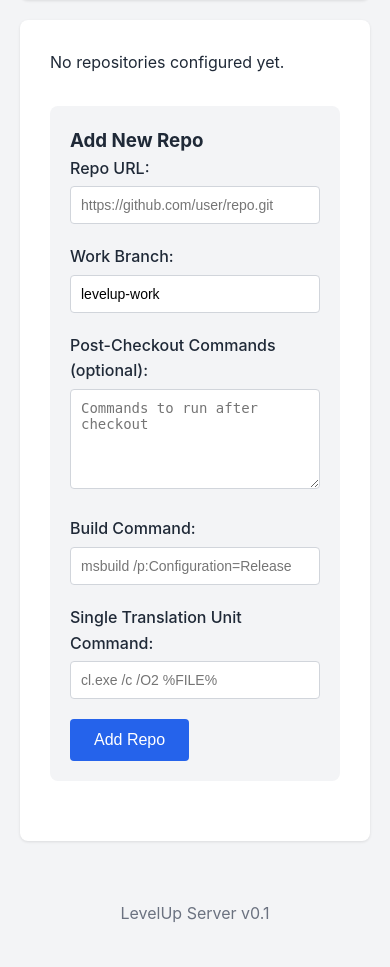
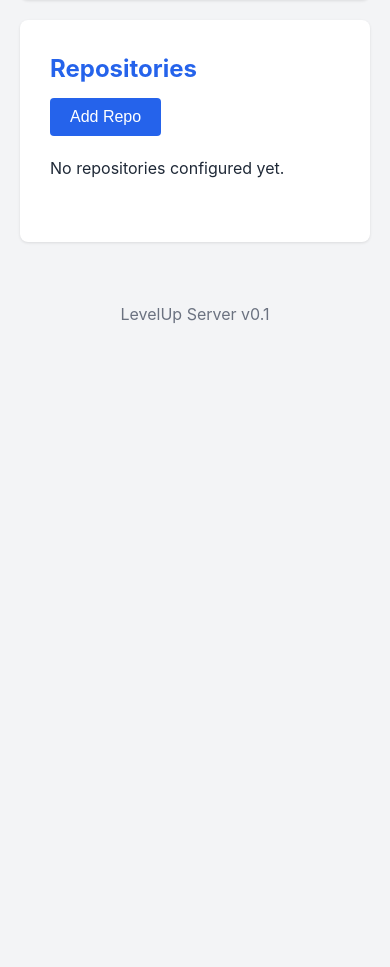
Before and after one commit to BjarneHelgesen/LevelUp, a Flask app: page / in a window 390 px wide. Shown: the part 268-1235 px from the top of the page. After the commit the page ends 591 px from the top, so only its background shows below. Run offline with Flask 3, Linux system fonts and the light colour scheme; data that the repository does not hold is empty; parts of the project's set-up code (start-up, migrations or seed data) failed here and were passed over.

Commit message:
Add modal dialog for adding repositories
Replaced the inline form on the Repos page with a clean "Add Repo" button
that opens a modal dialog. This provides a cleaner, more focused UI.

Changes:
- Added "Add Repo" button in repos header
- Created modal dialog with repo form
- Added modal CSS with fade-in/slide-down animations
- Implemented modal open/close functionality
- Modal closes on: X button, Cancel button, Escape key, outside click
- Form resets when modal closes
- Successfully submitted forms close the modal automatically

Result: Cleaner repos page with modern modal interaction pattern.

🤖 Generated with [Claude Code](https://claude.com/claude-code)

Co-Authored-By: Claude <noreply@anthropic.com>

```diff
--- a/static/css/style.css
+++ b/static/css/style.css
@@ -440,6 +440,147 @@ footer {
     100% { transform: rotate(360deg); }
 }
 
+/* Repos Header */
+.repos-header {
+    display: flex;
+    justify-content: space-between;
+    align-items: center;
+    margin-bottom: 20px;
+}
+
+.repos-header h2 {
+    margin: 0;
+    color: var(--primary-color);
+}
+
+/* Primary Button */
+.primary-btn {
+    background-color: var(--primary-color);
+    color: white;
+    border: none;
+    padding: 10px 20px;
+    border-radius: 4px;
+    cursor: pointer;
+    font-size: 16px;
+    transition: background-color 0.2s, transform 0.1s;
+}
+
+.primary-btn:hover {
+    background-color: #1d4ed8;
+    transform: translateY(-1px);
+}
+
+.primary-btn:active {
+    transform: translateY(0);
+}
+
+/* Modal */
+.modal {
+    display: none;
+    position: fixed;
+    z-index: 1000;
+    left: 0;
+    top: 0;
+    width: 100%;
+    height: 100%;
+    background-color: rgba(0, 0, 0, 0.5);
+    animation: fadeIn 0.2s ease;
+}
+
+.modal.active {
+    display: flex;
+    justify-content: center;
+    align-items: center;
+}
+
+.modal-content {
+    background-color: var(--card-bg);
+    border-radius: 8px;
+    width: 90%;
+    max-width: 600px;
+    max-height: 90vh;
+    overflow-y: auto;
+    box-shadow: 0 4px 6px rgba(0, 0, 0, 0.1);
+    animation: slideDown 0.3s ease;
+}
+
+.modal-header {
+    display: flex;
+    justify-content: space-between;
+    align-items: center;
+    padding: 20px;
+    border-bottom: 1px solid var(--border-color);
+}
+
+.modal-header h3 {
+    margin: 0;
+    color: var(--primary-color);
+}
+
+.close-modal {
+    background: none;
+    border: none;
+    font-size: 28px;
+    color: #6b7280;
+    cursor: pointer;
+    line-height: 1;
+    padding: 0;
+    width: 30px;
+    height: 30px;
+    display: flex;
+    align-items: center;
+    justify-content: center;
+    transition: color 0.2s;
+}
+
+.close-modal:hover {
+    color: var(--text-color);
+}
+
+.modal-body {
+    padding: 20px;
+}
+
+.modal-actions {
+    display: flex;
+    justify-content: flex-end;
+    gap: 10px;
+    margin-top: 20px;
+    padding-top: 20px;
+    border-top: 1px solid var(--border-color);
+}
+
+.cancel-btn {
+    background-color: #f3f4f6;
+    color: var(--text-color);
+    border: 1px solid var(--border-color);
+    padding: 10px 20px;
+    border-radius: 4px;
+    cursor: pointer;
+    font-size: 16px;
+    transition: background-color 0.2s;
+}
+
+.cancel-btn:hover {
+    background-color: #e5e7eb;
+}
+
+@keyframes fadeIn {
+    from { opacity: 0; }
+    to { opacity: 1; }
+}
+
+@keyframes slideDown {
+    from {
+        transform: translateY(-50px);
+        opacity: 0;
+    }
+    to {
+        transform: translateY(0);
+        opacity: 1;
+    }
+}
+
 /* Responsive Design */
 @media (max-width: 768px) {
     nav ul {
@@ -454,4 +595,23 @@ footer {
     .queue-stats {
         grid-template-columns: 1fr;
     }
+
+    .repos-header {
+        flex-direction: column;
+        align-items: flex-start;
+        gap: 10px;
+    }
+
+    .modal-content {
+        width: 95%;
+        max-height: 95vh;
+    }
+
+    .modal-actions {
+        flex-direction: column;
+    }
+
+    .modal-actions button {
+        width: 100%;
+    }
 }
--- a/static/js/app.js
+++ b/static/js/app.js
@@ -4,6 +4,42 @@ const API_BASE = '/api';
 let currentRepos = [];
 let selectedRepo = null;
 let queuedModsInterval = null;
+
+// Modal Management
+const modal = document.getElementById('add-repo-modal');
+const addRepoBtn = document.getElementById('add-repo-btn');
+const closeModalBtn = modal.querySelector('.close-modal');
+const cancelBtn = modal.querySelector('.cancel-btn');
+
+function openModal() {
+    modal.classList.add('active');
+}
+
+function closeModal() {
+    modal.classList.remove('active');
+    document.getElementById('repo-form').reset();
+}
+
+// Open modal
+addRepoBtn.addEventListener('click', openModal);
+
+// Close modal
+closeModalBtn.addEventListener('click', closeModal);
+cancelBtn.addEventListener('click', closeModal);
+
+// Close modal when clicking outside
+modal.addEventListener('click', (e) => {
+    if (e.target === modal) {
+        closeModal();
+    }
+});
+
+// Close modal on Escape key
+document.addEventListener('keydown', (e) => {
+    if (e.key === 'Escape' && modal.classList.contains('active')) {
+        closeModal();
+    }
+});
 
 // Tab Navigation
 document.querySelectorAll('.nav-link').forEach(link => {
@@ -158,7 +194,7 @@ document.getElementById('repo-form').addEventListener('submit', async (e) => {
         if (response.ok) {
             const repo = await response.json();
             showNotification('Repository added successfully', 'success');
-            e.target.reset();
+            closeModal();
             loadRepositories();
         } else {
             showNotification('Failed to add repository', 'error');
--- a/templates/index.html
+++ b/templates/index.html
@@ -23,46 +23,13 @@
         <main>
             <!-- Repositories Section -->
             <section id="repos" class="tab-content active">
+                <div class="repos-header">
+                    <h2>Repositories</h2>
+                    <button id="add-repo-btn" class="primary-btn">Add Repo</button>
+                </div>
 
                 <div class="repo-list">
                     <div id="repo-list"></div>
-                </div>
-
-                <div class="form-container">
-                    <h3>Add New Repo</h3>
-                    <form id="repo-form">
-                        <div class="form-group">
-                            <label for="repo-url">Repo URL:</label>
-                            <input type="url" id="repo-url" name="url" required
-                                   placeholder="https://github.com/user/repo.git">
-                        </div>
-
-                        <div class="form-group">
-                            <label for="work-branch">Work Branch:</label>
-                            <input type="text" id="work-branch" name="work_branch"
-                                   value="levelup-work" required>
-                        </div>
-
-                        <div class="form-group">
-                            <label for="post-checkout">Post-Checkout Commands (optional):</label>
-                            <textarea id="post-checkout" name="post_checkout"
-                                    placeholder="Commands to run after checkout"></textarea>
-                        </div>
-
-                        <div class="form-group">
-                            <label for="build-command">Build Command:</label>
-                            <input type="text" id="build-command" name="build_command"
-                                   placeholder="msbuild /p:Configuration=Release">
-                        </div>
-
-                        <div class="form-group">
-                            <label for="single-tu-command">Single Translation Unit Command:</label>
-                            <input type="text" id="single-tu-command" name="single_tu_command"
-                                   placeholder="cl.exe /c /O2 %FILE%">
-                        </div>
-
-                        <button type="submit">Add Repo</button>
-                    </form>
                 </div>
             </section>
 
@@ -140,6 +107,54 @@
         </footer>
     </div>
 
+    <!-- Add Repo Modal -->
+    <div id="add-repo-modal" class="modal">
+        <div class="modal-content">
+            <div class="modal-header">
+                <h3>Add New Repository</h3>
+                <button class="close-modal">&times;</button>
+            </div>
+            <div class="modal-body">
+                <form id="repo-form">
+                    <div class="form-group">
+                        <label for="repo-url">Repo URL:</label>
+                        <input type="url" id="repo-url" name="url" required
+                               placeholder="https://github.com/user/repo.git">
+                    </div>
+
+                    <div class="form-group">
+                        <label for="work-branch">Work Branch:</label>
+                        <input type="text" id="work-branch" name="work_branch"
+                               value="levelup-work" required>
+                    </div>
+
+                    <div class="form-group">
+                        <label for="post-checkout">Post-Checkout Commands (optional):</label>
+                        <textarea id="post-checkout" name="post_checkout"
+                                placeholder="Commands to run after checkout"></textarea>
+                    </div>
+
+                    <div class="form-group">
+                        <label for="build-command">Build Command:</label>
+                        <input type="text" id="build-command" name="build_command"
+                               placeholder="msbuild /p:Configuration=Release">
+                    </div>
+
+                    <div class="form-group">
+                        <label for="single-tu-command">Single Translation Unit Command:</label>
+                        <input type="text" id="single-tu-command" name="single_tu_command"
+                               placeholder="cl.exe /c /O2 %FILE%">
+                    </div>
+
+                    <div class="modal-actions">
+                        <button type="button" class="cancel-btn">Cancel</button>
+                        <button type="submit" class="primary-btn">Add Repo</button>
+                    </div>
+                </form>
+            </div>
+        </div>
+    </div>
+
     <script src="{{ url_for('static', filename='js/app.js') }}"></script>
 </body>
 </html>
```
Also changed, not shown: .claude/settings.local.json (added).
